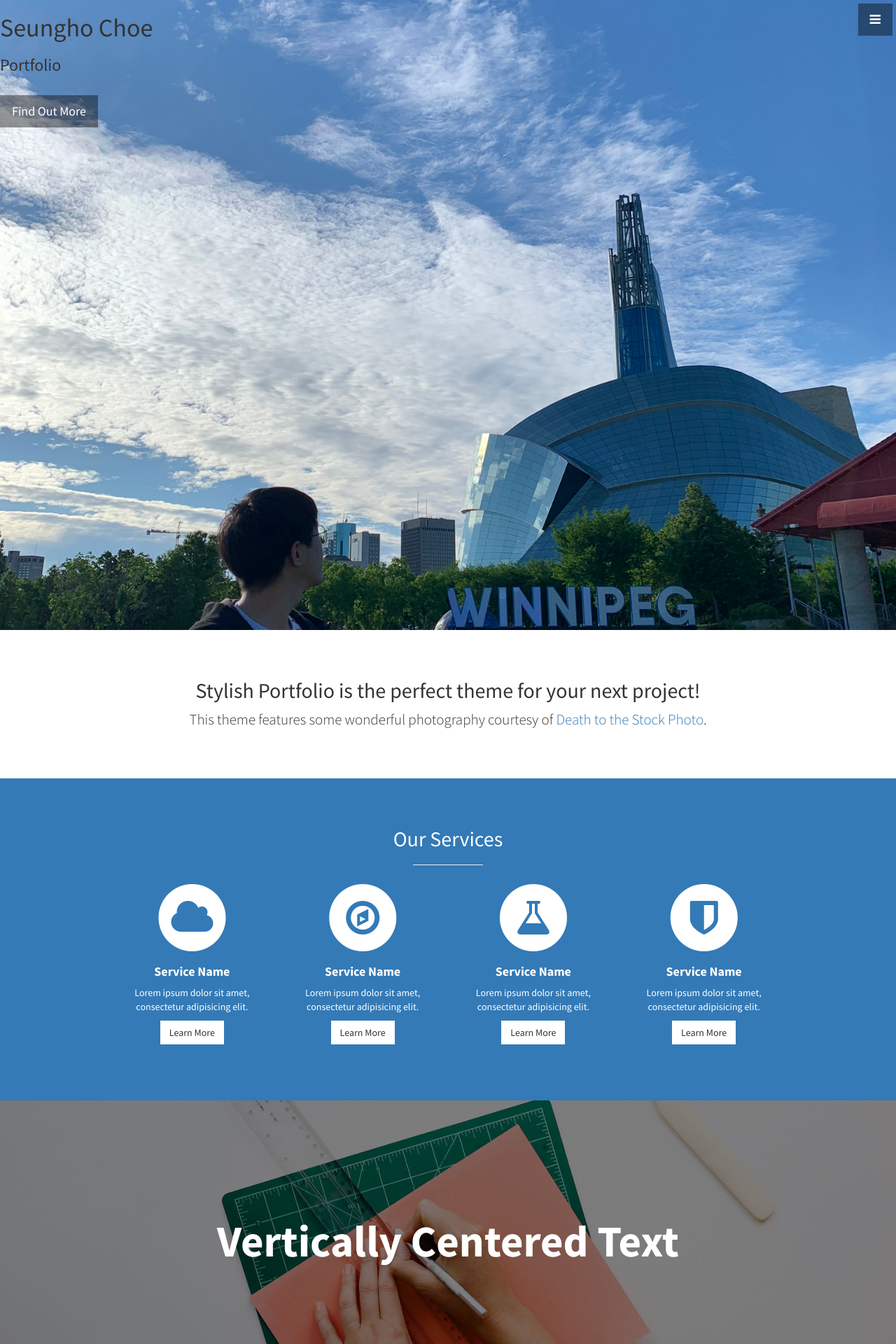
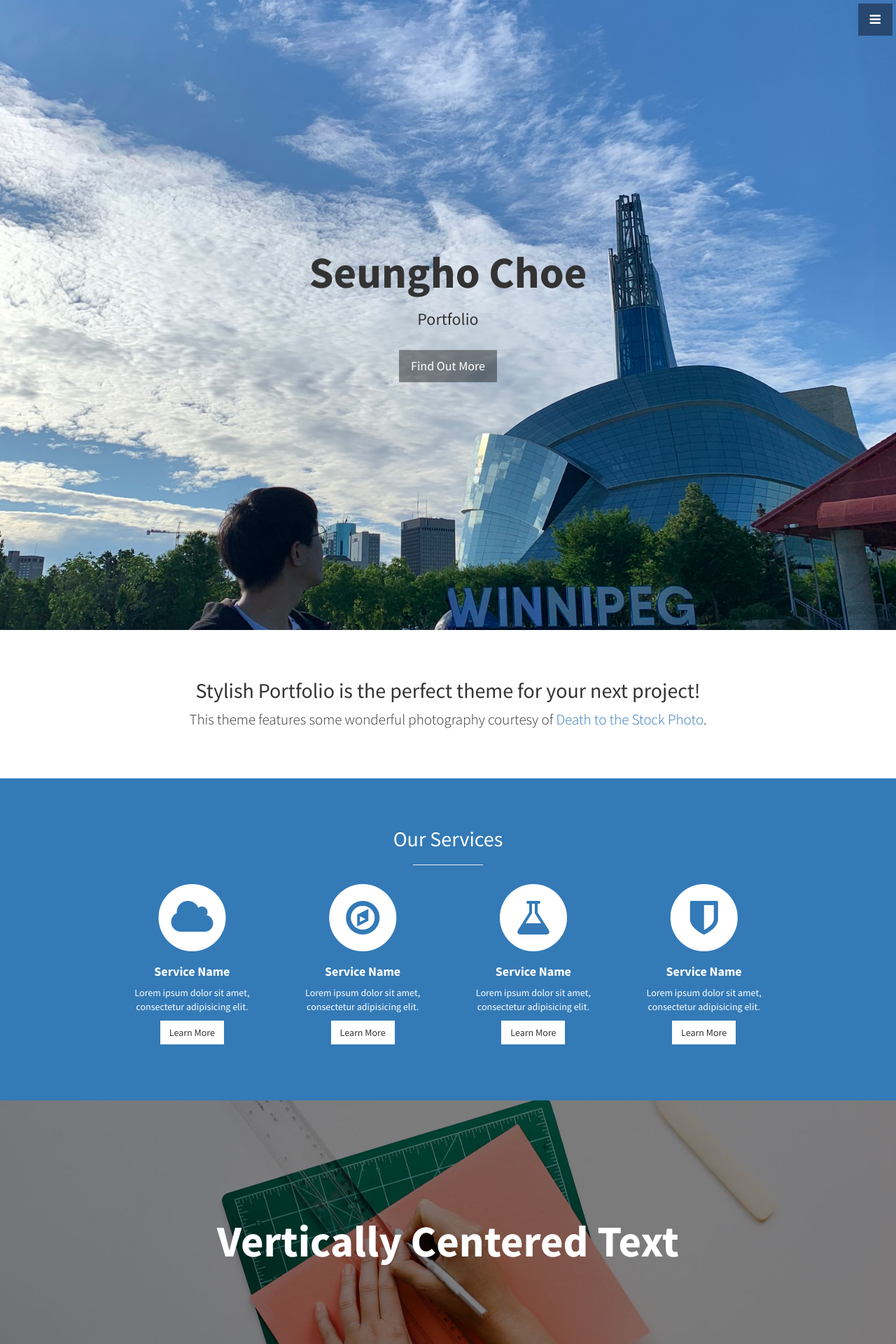
Before and after one commit to chezz323/chezz323.github.io, a Jekyll site: the page built from index.html, in a window 1280 px wide. Shown: the top 1920 px of the page at 70% size. Built offline with Jekyll 4.4.1, drawn with Linux system fonts in a browser that asks for light colours.

Commit message:
Update header.html

```diff
--- a/_includes/header.html
+++ b/_includes/header.html
@@ -1,5 +1,5 @@
 <header id="top" class="header">
-  <div class="text-vertical-left">
+  <div class="text-vertical-center">
     <h1>Seungho Choe</h1>
     <h3>Portfolio</h3>
     <br>
```
